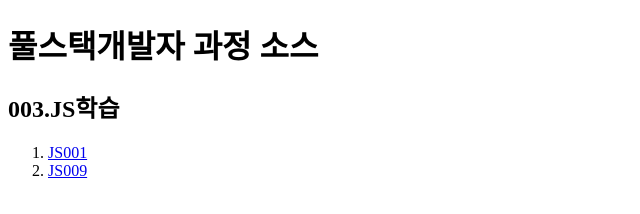
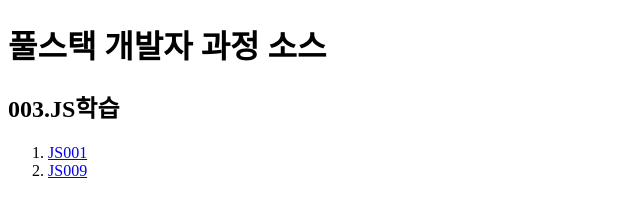
Before and after one commit to hihayounghi/FSD202, a plain HTML site: page index.html in a window 1280 px wide. Shown: the whole page, without its empty margins (0-640 px from the left). Drawn offline with Linux system fonts and the light colour scheme.

Commit message:
Update index.html

```diff
--- a/index.html
+++ b/index.html
@@ -2,10 +2,10 @@
 <html lang="ko">
 <head>
     <meta charset="UTF-8">
-    <title>풀스택개발자 과정</title>
+    <title>풀스택 개발자 과정</title>
 </head>
 <body>
-    <h1>풀스택개발자 과정 소스</h1>
+    <h1>풀스택 개발자 과정 소스</h1>
     <h2>003.JS학습</h2>
     <ol>
         <li>
```
